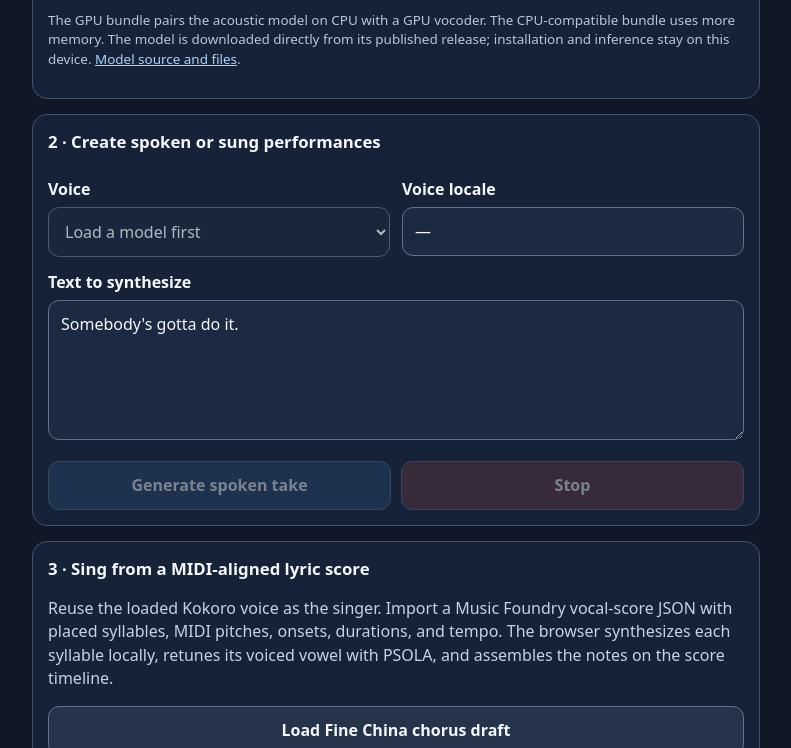
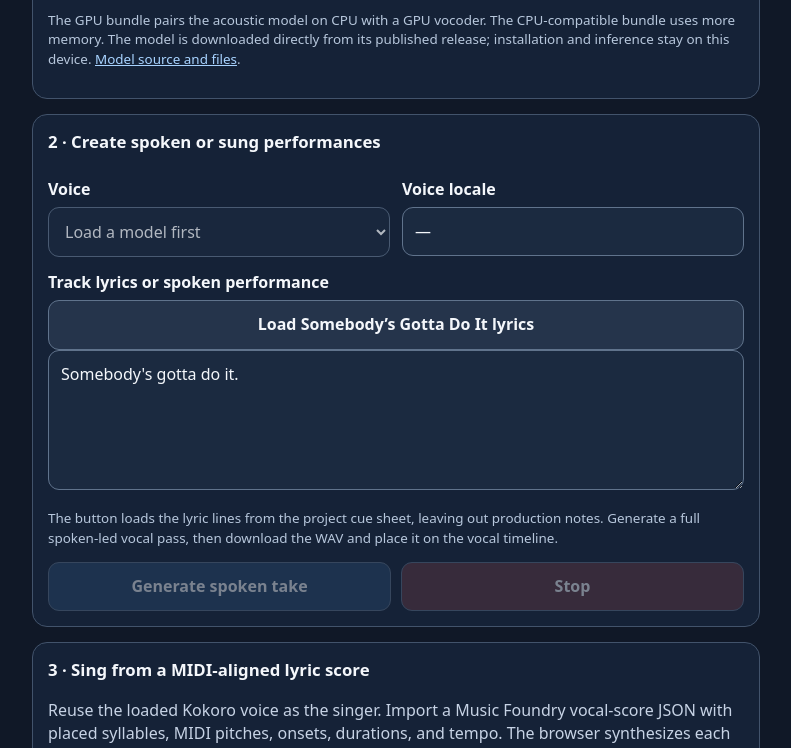
Before and after one commit to godsun108/turbo-foundry, a plain HTML site: page music-foundry/projects/somebodys-gotta-do-it/genesis-voice-studio.html in a window 1280 px wide. Shown: the part 585-1333 px from the top of the page, without its empty margins (244-1035 px from the left). Drawn offline with Linux system fonts and the light colour scheme.

Commit message:
Add full-track lyric loading to Genesis Voice Studio

```diff
--- a/music-foundry/projects/somebodys-gotta-do-it/genesis-voice-studio.html
+++ b/music-foundry/projects/somebodys-gotta-do-it/genesis-voice-studio.html
@@ -43,8 +43,10 @@ button.secondary{background:#25344b}button.danger{background:#613642}
 <div><label for="voice">Voice</label><select id="voice" disabled><option>Load a model first</option></select></div>
 <div><label for="locale">Voice locale</label><input id="locale" readonly value="—"></div>
 </div>
-<label for="text">Text to synthesize</label>
+<label for="text">Track lyrics or spoken performance</label>
+<button id="loadTrackLyrics" class="secondary" type="button">Load Somebody’s Gotta Do It lyrics</button>
 <textarea id="text" maxlength="4000" placeholder="Paste a line or passage from your approved lyric sheet…">Somebody's gotta do it.</textarea>
+<p class="note">The button loads the lyric lines from the project cue sheet, leaving out production notes. Generate a full spoken-led vocal pass, then download the WAV and place it on the vocal timeline.</p>
 <div class="actions">
 <button id="synthesize" disabled>Generate spoken take</button>
 <button id="stop" class="danger" disabled>Stop</button>
```
